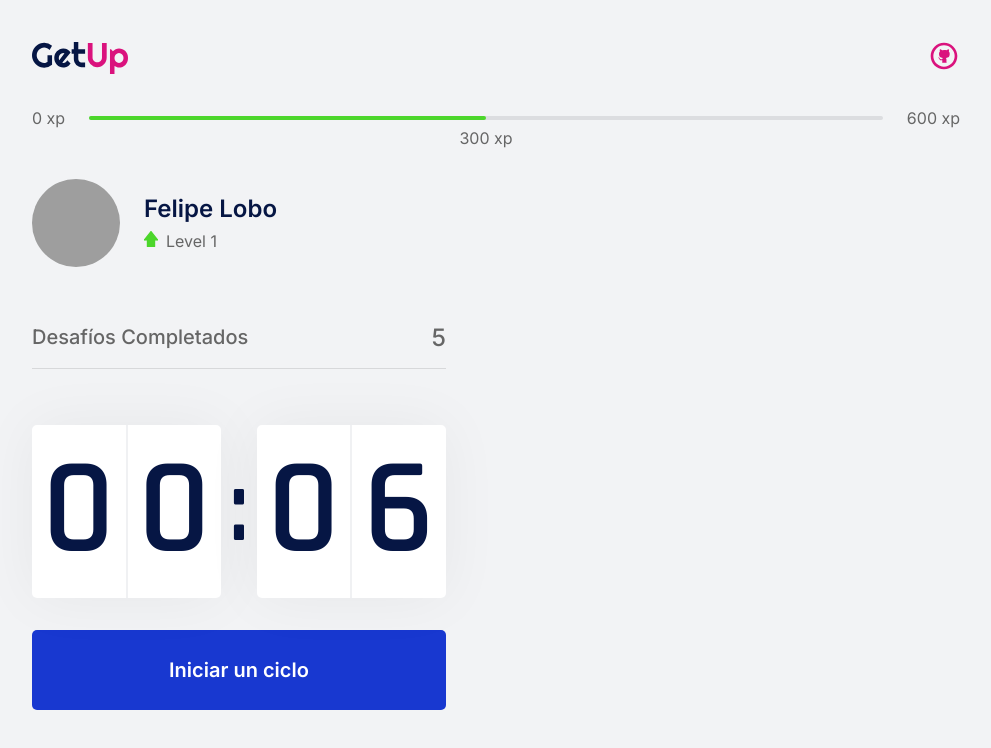
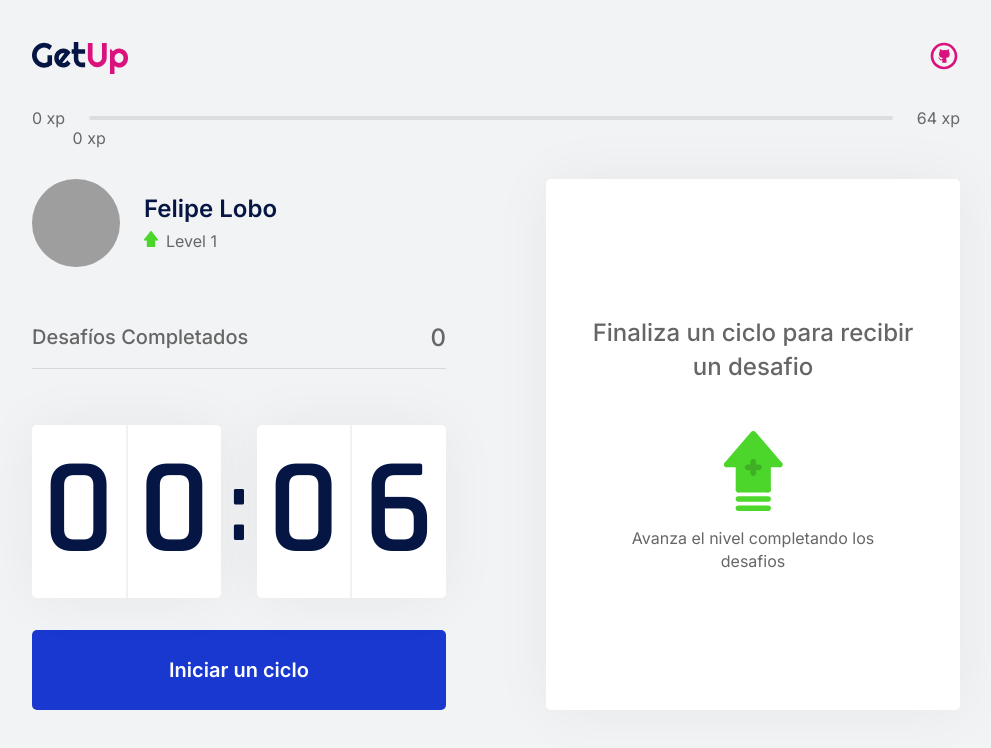
Before and after one commit to Bythesea-Digital/getup-next, a Next.js app: page / in a window 1280 px wide. Shown: the top 748 px of the page, without its empty margins (144-1135 px from the left). Built offline with nearby package versions, Linux system fonts and the light colour scheme; grey boxes are pictures that could not be loaded.

Commit message:
Add Challenges context

```diff
--- /dev/null
+++ b/challenges.json
@@ -0,0 +1,62 @@
+[
+  {
+    "type": "body",
+    "description": "Estique um de seus braços com a palma da mão virada para frente e puxe os dedos para cima por 10 segundos por mão.",
+    "amount": 80
+  },
+  {
+    "type": "body",
+    "description": "Estique seu braço contra o peito e puxe-o utilizando o outro braço por 10 segundos por braço.",
+    "amount": 60
+  },
+  {
+    "type": "body",
+    "description": "Puxe seu pescoço com a ajuda da mão para a direita e para a esquerda, permanecendo na posição por alguns segundos.",
+    "amount": 70
+  },
+  {
+    "type": "body",
+    "description": "Com as duas mãos na parte de trás da cabeça, leve-a para baixo, alongando a parte de trás da região.",
+    "amount": 60
+  },
+  {
+    "type": "body",
+    "description": "Cruze as pernas e desça com as mãos esticadas em direção ao chão. Repita o movimento com a outra perna na frente.",
+    "amount": 100
+  },
+  {
+    "type": "body",
+    "description": "Sentado, abra as pernas e tente encostar as palmas das mãos no chão, repita 3 vezes por 5 segundos.",
+    "amount": 80
+  },
+  {
+    "type": "body",
+    "description": "Puxe o joelho de encontro ao peito e segure, troque de perna após 10 segundos.",
+    "amount": 50
+  },
+  {
+    "type": "body",
+    "description": "Sentado, cruze uma perna e incline seu tronco à frente, troque de perna após 10 segundos.",
+    "amount": 80
+  },
+  {
+    "type": "eye",
+    "description": "Sentado, feche os olhos e cubra-os com as palmas da mão durante 2 minutos, depois abra normalmente.",
+    "amount": 90
+  },
+  {
+    "type": "eye",
+    "description": "Em algum ambiente aberto, olhe o mais longe que puder em quatro direções por 3s, mexa apenas os olhos. Repita 3 vezes.",
+    "amount": 140
+  },
+  {
+    "type": "eye",
+    "description": "Usando os polegares, massage a área abaixo das sobrancelhas em movimentos circulares por 15 segundos.",
+    "amount": 70
+  },
+  {
+    "type": "body",
+    "description": "Em pé, gire a cintura o máximo que puder para a esquerda, segure por cinco segundos. Repita para a direita.",
+    "amount": 90
+  }
+]
--- /dev/null
+++ b/src/components/ChallengeBox.tsx
@@ -0,0 +1,44 @@
+import { useContext } from 'react';
+
+import styles from '../styles/components/ChallengeBox.module.css';
+
+import { ChallengesContext } from '../contexts/ChallengesContext';
+
+export default function ChallengeBox() {
+  const { activeChallenge, resetChallenge } = useContext(ChallengesContext);
+
+  return (
+    <div className={styles.challengeBoxContainer}>
+      {activeChallenge ? (
+        <div className={styles.challengeActive}>
+          <header>Gana {activeChallenge.amount}xp</header>
+          <main>
+            <img src={`icons/${activeChallenge.type}.svg`} alt="Body" />
+            <strong>Nuevo desafio</strong>
+            <p>{activeChallenge.description}</p>
+          </main>
+          <footer>
+            <button
+              onClick={resetChallenge}
+              type="button"
+              className={styles.challengedFailedButton}
+            >
+              Falle
+            </button>
+            <button type="button" className={styles.challengedDoneButton}>
+              Complete
+            </button>
+          </footer>
+        </div>
+      ) : (
+        <div className={styles.challengeNotActive}>
+          <strong>Finaliza un ciclo para recibir un desafio</strong>
+          <p>
+            <img src="icons/level-up.svg" alt="Level up" />
+            Avanza el nivel completando los desafios
+          </p>
+        </div>
+      )}
+    </div>
+  );
+}
--- a/src/components/CompletedChallenges.tsx
+++ b/src/components/CompletedChallenges.tsx
@@ -1,9 +1,16 @@
+import { useContext } from 'react';
+
 import styles from '../styles/components/CompletedChallenges.module.css';
+
+import { ChallengesContext } from '../contexts/ChallengesContext';
+
 export default function CompletedChallenges() {
+  const { challengesCompleted } = useContext(ChallengesContext);
+
   return (
     <div className={styles.completedChallengesContainer}>
       <span>Desafíos Completados</span>
-      <span>5</span>
+      <span>{challengesCompleted}</span>
     </div>
   );
 }
--- a/src/components/Countdown.tsx
+++ b/src/components/Countdown.tsx
@@ -1,9 +1,13 @@
+import { useContext, useEffect, useState } from 'react';
+
 import styles from '../styles/components/Countdown.module.css';
-import { useEffect, useState } from 'react';
+
+import { ChallengesContext } from '../contexts/ChallengesContext';
 
 let countdownTimeout: NodeJS.Timeout;
 
-export function Countdown() {
+export default function Countdown() {
+  const { startNewChallenge } = useContext(ChallengesContext);
   const POMODORO_TIME_SECONDS = 0.1 * 60;
   const [time, setTime] = useState(POMODORO_TIME_SECONDS);
   const [isActive, setIsActive] = useState(false);
@@ -25,9 +29,9 @@
         setTime(time - 1);
       }, 1000);
     } else if (isActive && time === 0) {
-      console.log('Fin');
       setHasFinished(true);
       setIsActive(false);
+      startNewChallenge();
     }
   }, [isActive, time]);
 
--- a/src/components/ExperienceBar.tsx
+++ b/src/components/ExperienceBar.tsx
@@ -1,18 +1,31 @@
-import React from 'react';
+import React, { useContext } from 'react';
+
 import styles from '../styles/components/ExperienceBar.module.css';
 
+import { ChallengesContext } from '../contexts/ChallengesContext';
+
 export default function ExperienceBar() {
+  const { currentExperience, experienceToNextLevel } = useContext(
+    ChallengesContext
+  );
+
+  const percentToNextLevel =
+    Math.round(currentExperience * 100) / experienceToNextLevel;
+
   return (
     <header className={styles.experienceBar}>
       <span>0 xp</span>
       <div>
-        <div style={{ width: '50%' }} />
-        <span style={{ left: '50%' }} className={styles.currentExperience}>
-          300 xp
+        <div style={{ width: `${percentToNextLevel}%` }} />
+        <span
+          style={{ left: `${percentToNextLevel}%` }}
+          className={styles.currentExperience}
+        >
+          {currentExperience} xp
         </span>
       </div>
 
-      <span>600 xp</span>
+      <span>{experienceToNextLevel} xp</span>
     </header>
   );
 }
--- a/src/components/Header.tsx
+++ b/src/components/Header.tsx
@@ -1,5 +1,5 @@
 import styles from '../styles/components/Header.module.css';
-export function Header() {
+export default function Header() {
   return (
     <div className={styles.headerContainer}>
       <img src="GetUp.svg" alt="GetUp - Bythesea Digital" />
--- /dev/null
+++ b/src/contexts/ChallengesContext.tsx
@@ -0,0 +1,61 @@
+import { createContext, ReactNode, useState } from 'react';
+
+import challenges from '../../challenges.json';
+
+interface Challenge {
+  type: 'body' | 'eye';
+  description: string;
+  amount: number;
+}
+
+interface ChallengesContextData {
+  level: number;
+  currentExperience: number;
+  challengesCompleted: number;
+  experienceToNextLevel: number;
+  resetChallenge: () => void;
+  startNewChallenge: () => void;
+  activeChallenge: Challenge;
+}
+
+export const ChallengesContext = createContext({} as ChallengesContextData);
+
+interface ChallengesProviderProps {
+  children: ReactNode;
+}
+
+export function ChallengesProvider({ children }: ChallengesProviderProps) {
+  const [level, setLevel] = useState(1);
+  const [currentExperience, setCurrentExperience] = useState(0);
+  const [challengesCompleted, setChallengesCompleted] = useState(0);
+  const [activeChallenge, setActiveChallenge] = useState(null);
+
+  function startNewChallenge() {
+    console.log('New');
+    const randomChallengeIndex = Math.floor(Math.random() * challenges.length);
+    const challenge = challenges[randomChallengeIndex];
+    setActiveChallenge(challenge);
+  }
+
+  function resetChallenge() {
+    setActiveChallenge(null);
+  }
+
+  const experienceToNextLevel = Math.pow((level + 1) * 4, 2);
+
+  return (
+    <ChallengesContext.Provider
+      value={{
+        level,
+        currentExperience,
+        challengesCompleted,
+        startNewChallenge,
+        activeChallenge,
+        resetChallenge,
+        experienceToNextLevel
+      }}
+    >
+      {children}
+    </ChallengesContext.Provider>
+  );
+}
--- a/src/pages/_app.tsx
+++ b/src/pages/_app.tsx
@@ -1,7 +1,13 @@
-import '../styles/global.css'
+import '../styles/global.css';
+
+import { ChallengesProvider } from '../contexts/ChallengesContext';
 
 function MyApp({ Component, pageProps }) {
-  return <Component {...pageProps} />
+  return (
+    <ChallengesProvider>
+      <Component {...pageProps} />
+    </ChallengesProvider>
+  );
 }
 
-export default MyApp
+export default MyApp;
--- a/src/pages/index.tsx
+++ b/src/pages/index.tsx
@@ -1,9 +1,10 @@
+import styles from '../styles/pages/Home.module.css';
+import Header from '../components/Header';
 import ExperienceBar from '../components/ExperienceBar';
 import Profile from '../components/Profile';
-import styles from '../styles/pages/Home.module.css';
 import CompletedChallenges from '../components/CompletedChallenges';
-import { Countdown } from '../components/Countdown';
-import { Header } from '../components/Header';
+import Countdown from '../components/Countdown';
+import ChallengeBox from '../components/ChallengeBox';
 
 export default function Home() {
   return (
@@ -17,7 +18,9 @@
           <CompletedChallenges />
           <Countdown />
         </div>
-        <div></div>
+        <div>
+          <ChallengeBox />
+        </div>
       </section>
     </div>
   );
--- /dev/null
+++ b/src/styles/components/ChallengeBox.module.css
@@ -0,0 +1,110 @@
+.challengeBoxContainer{
+    height: 100%;
+    background: var(--white);
+    border-radius: 5px;
+    box-shadow: 0 0 60px rgba(0,0,0,0.05);
+    padding: 1.5rem 2rem;
+
+    display: flex;
+    flex-direction: column;
+    align-items: center;
+    justify-content: center;
+    text-align: center;
+}
+
+.challengeNotActive{
+    display: flex;
+    flex-direction: column;
+    align-items: center;
+}
+
+.challengeNotActive strong{
+    font-size: 1.5rem;
+    font-weight: 500;
+    line-height: 1.4;
+}
+
+.challengeNotActive p {
+    display: flex;
+    flex-direction: column;
+    align-items: center;
+    line-height: 1.4;
+    max-width: 70%;
+    margin-top: 3rem;
+}
+
+.challengeNotActive p img {
+    margin-bottom: 1rem;
+}
+
+.challengeActive{
+    height: 100%;
+
+    display: flex;
+    flex-direction: column;
+}
+
+.challengeActive header{
+    color: var(--blue);
+    font-weight: 600;
+    font-size: 1.25rem;
+    padding: 0 2rem 1.5rem;
+    border-bottom: 1px solid var(--gray-line);
+}
+
+.challengeActive main{
+    flex: 1;
+    display: flex;
+    flex-direction: column;
+    align-items: center;
+    justify-content: center;
+}
+
+.challengeActive main strong{
+    font-weight: 600;
+    font-size: 2rem;
+    color: var(--title);
+    margin: 1.5rem 0 1rem
+}
+
+.challengeActive footer{
+    display: grid;
+    grid-template-columns: 1fr 1fr;
+    gap: 1rem;
+}
+
+.challengeActive footer button {
+    height: 3rem;
+
+    display: flex;
+    align-items: center;
+    justify-content: center;
+    border: 0;
+    border-radius: 5px;
+    color: var(--white);
+
+    font-size: 1rem;
+    font-weight: 600;
+
+    transition: filter 0.2s;
+}
+
+.challengeActive footer button:hover{
+    filter: brightness(0.95);
+}
+
+.challengeActive footer button.challengedFailedButton{
+    background: var(--red);
+}
+
+.challengeActive footer button.challengedDoneButton{
+    background: var(--green);
+}
+
+.challengedFailedButton{
+
+}
+
+.challengedDoneButton{
+
+}
--- a/src/styles/components/Countdown.module.css
+++ b/src/styles/components/Countdown.module.css
@@ -3,7 +3,9 @@
     align-items: center;
     font-family: 'Rajdhani';
     font-weight: 600;
-    color: var(--title)
+    color: var(--title);
+    user-select: none;
+
 }
 
 .countdownContainer > div{
@@ -17,7 +19,6 @@
     border-radius: 5px;
     font-size: 8.5rem;
     text-align: center;
-    user-select: none;
 }
 
 .countdownContainer > div span{
```
